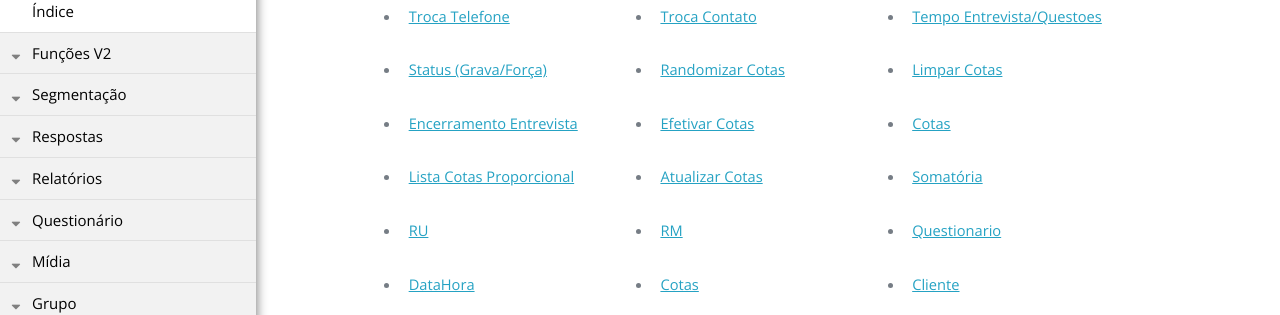
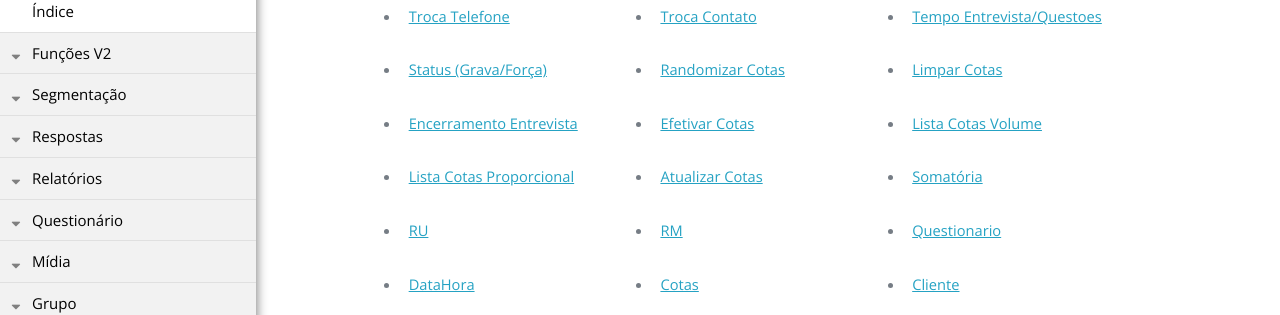
Before and after one commit to rogerio-figueiredo-hsr/hsrtechonline.github.io, a Jekyll site: the page built from _posts/2019-03-29-funcoesV2.md, in a window 1280 px wide. Shown: the part 227-542 px from the top of the page. Built offline with Jekyll 4.4.1, drawn with Linux system fonts in a browser that asks for light colours.

Commit message:
Update 2019-04-01-cotas-volume.md

```diff
--- a/_posts/2019-04-01-cotas-volume.md
+++ b/_posts/2019-04-01-cotas-volume.md
@@ -1,8 +1,8 @@
 ---
 layout: post
-title:  "Cotas"
+title:  "Lista Cotas Volume"
 projeto: "fastQuestAdmin"
-permalink: /fastQuestAdmin/funcoesv2/cotas
+permalink: /fastQuestAdmin/funcoesv2/cotasVolume
 pasta: "funcoesv2"
 ---
 
```
